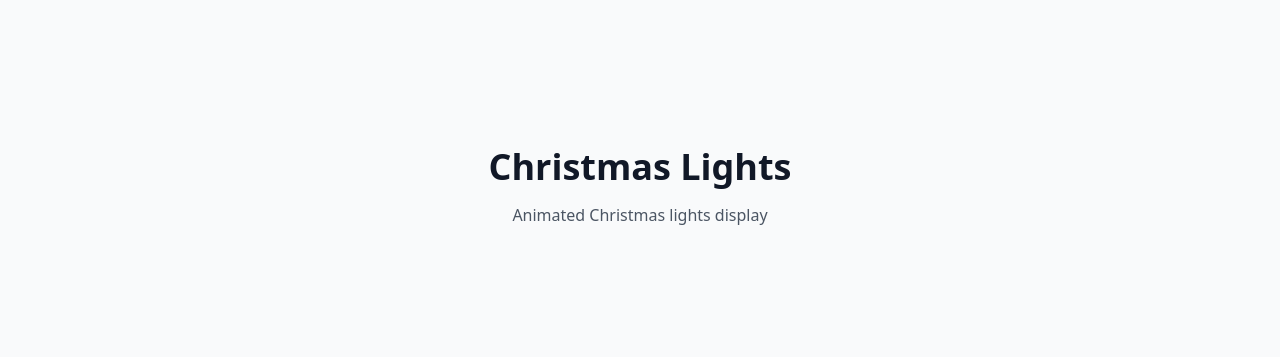
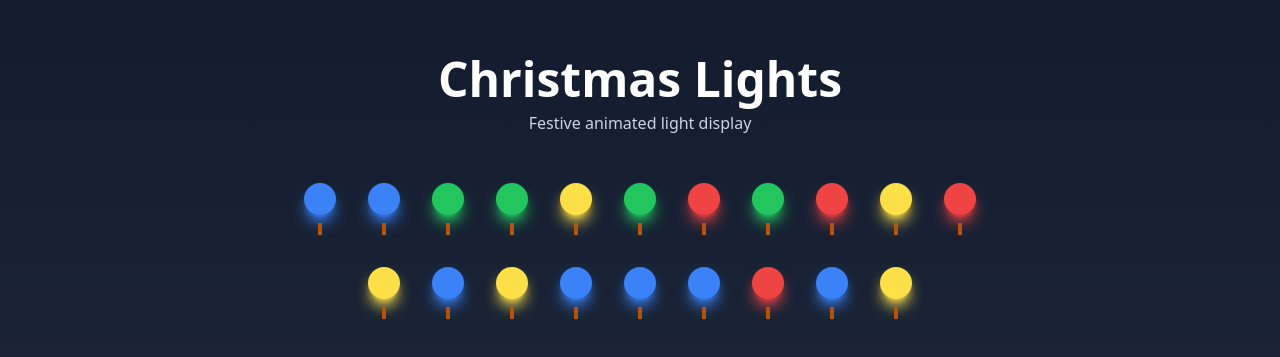
Before and after one commit to ecrent/app-ideas-showcase, a React (Vite) app in the folder apps/04-christmas-lights/: page / in a window 1280 px wide. Shown: the part 213-570 px from the top of the page. Built offline with nearby package versions, Linux system fonts and the light colour scheme.

Commit message:
add animated christmas lights with color cycling

```diff
--- a/apps/04-christmas-lights/src/App.tsx
+++ b/apps/04-christmas-lights/src/App.tsx
@@ -1,9 +1,63 @@
+import { useState, useEffect } from 'react'
+
+type LightColor = 'red' | 'green' | 'blue' | 'yellow' | 'off'
+
+interface Light {
+  id: number
+  color: LightColor
+}
+
+const colors: LightColor[] = ['red', 'green', 'blue', 'yellow']
+
+const colorClasses: Record<LightColor, string> = {
+  red: 'bg-red-500 shadow-lg shadow-red-500',
+  green: 'bg-green-500 shadow-lg shadow-green-500',
+  blue: 'bg-blue-500 shadow-lg shadow-blue-500',
+  yellow: 'bg-yellow-300 shadow-lg shadow-yellow-300',
+  off: 'bg-gray-400 shadow-none',
+}
+
+function Light({ color }: { color: LightColor }) {
+  return (
+    <div className="flex flex-col items-center gap-2">
+      <div
+        className={`w-8 h-8 rounded-full transition-all duration-300 ${colorClasses[color]}`}
+      />
+      <div className="w-1 h-3 bg-amber-700" />
+    </div>
+  )
+}
+
 export default function App() {
+  const [lights, setLights] = useState<Light[]>(
+    Array.from({ length: 20 }, (_, i) => ({
+      id: i,
+      color: colors[Math.floor(Math.random() * colors.length)],
+    }))
+  )
+
+  useEffect(() => {
+    const interval = setInterval(() => {
+      setLights((prevLights) =>
+        prevLights.map((light) => ({
+          ...light,
+          color: colors[Math.floor(Math.random() * colors.length)],
+        }))
+      )
+    }, 400)
+
+    return () => clearInterval(interval)
+  }, [])
+
   return (
-    <div className="min-h-screen bg-gray-50 flex items-center justify-center">
-      <div className="text-center">
-        <h1 className="text-4xl font-bold text-gray-900 mb-4">Christmas Lights</h1>
-        <p className="text-gray-600">Animated Christmas lights display</p>
+    <div className="min-h-screen bg-gradient-to-b from-slate-900 to-slate-800 flex flex-col items-center justify-center p-8">
+      <h1 className="text-5xl font-bold text-white mb-2">Christmas Lights</h1>
+      <p className="text-slate-300 mb-12">Festive animated light display</p>
+
+      <div className="flex flex-wrap gap-8 justify-center max-w-2xl">
+        {lights.map((light) => (
+          <Light key={light.id} color={light.color} />
+        ))}
       </div>
     </div>
   )
```
